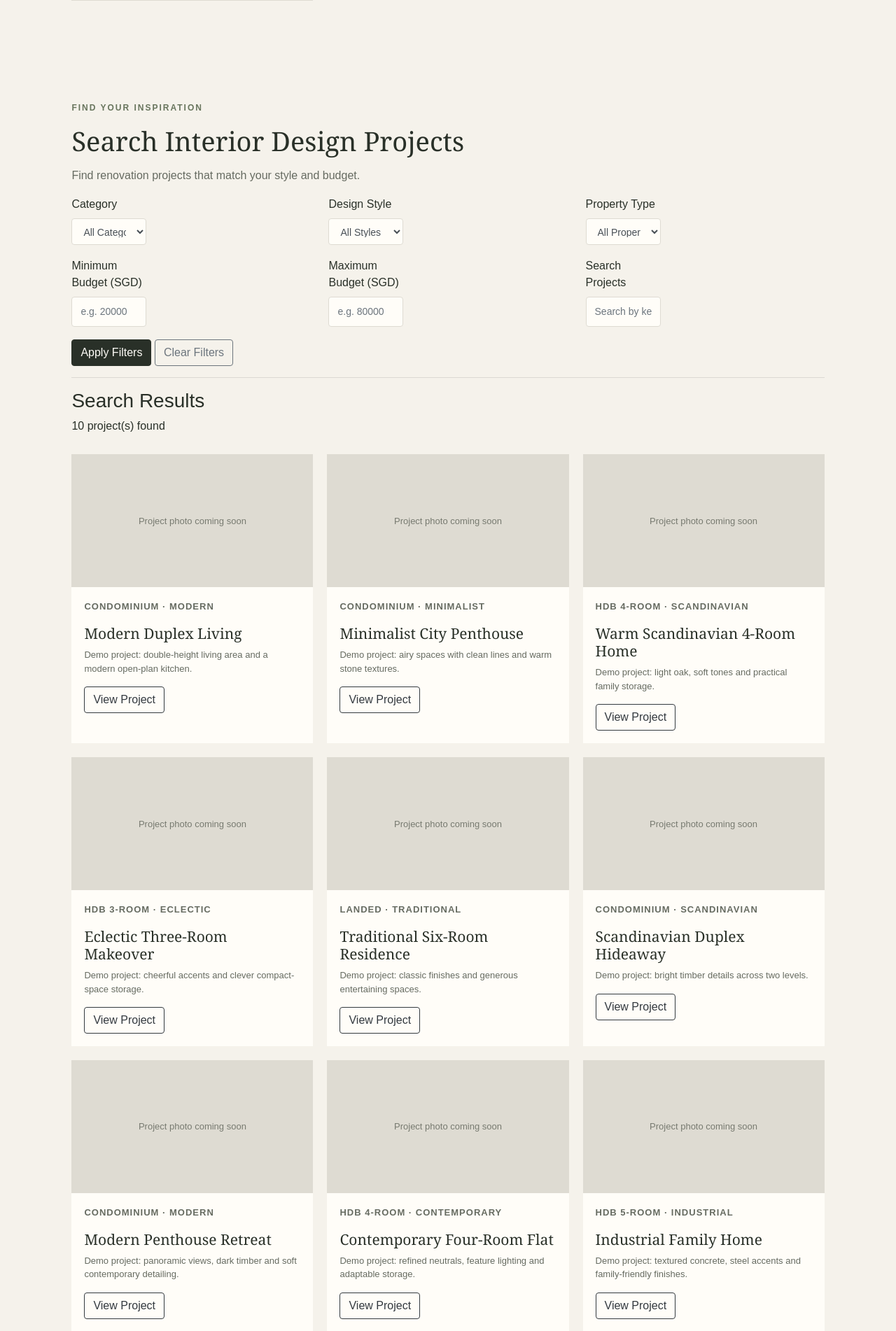
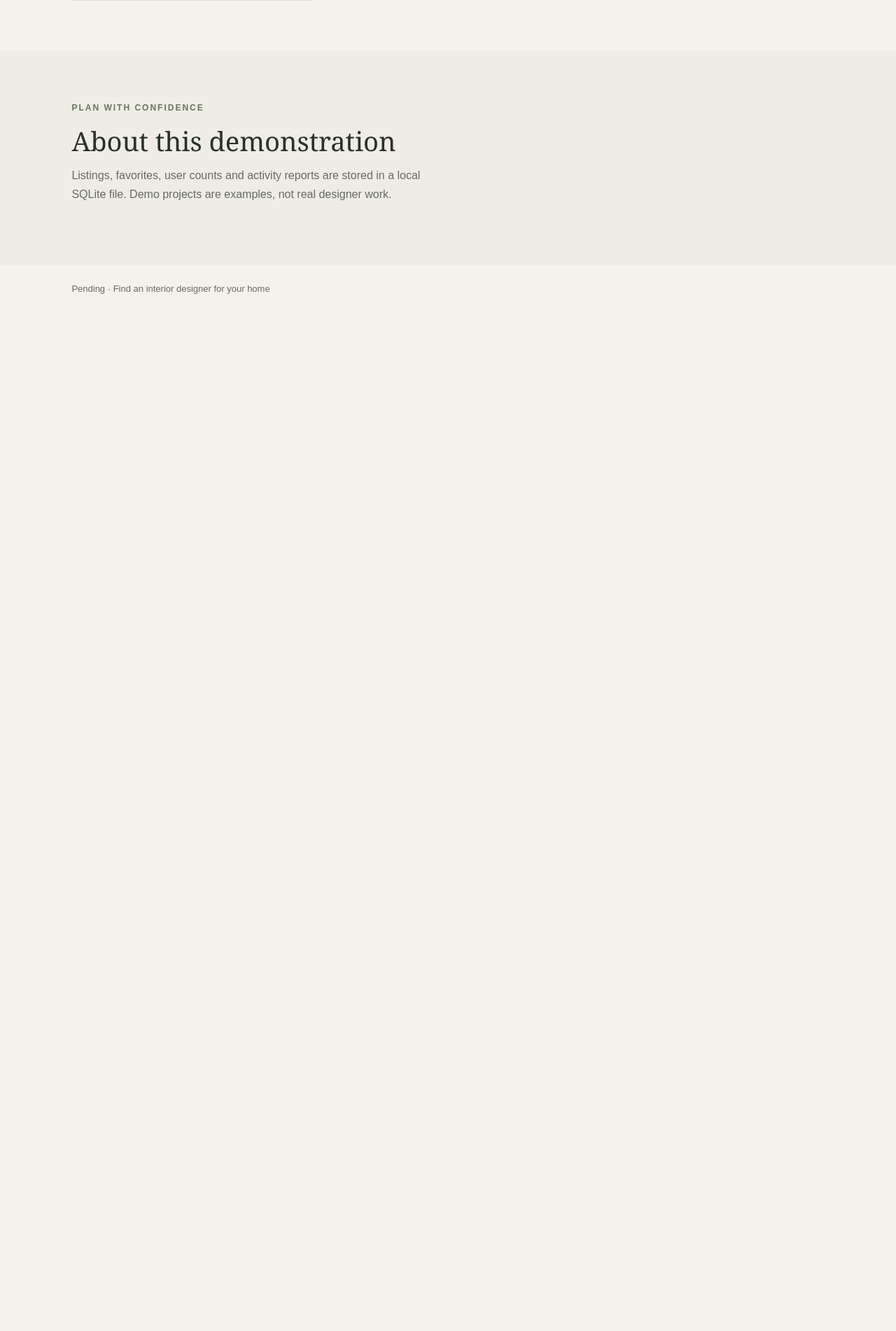
Before and after one commit to Daniel-Loh/Interior-Design, a Flask app: page / in a window 1280 px wide. Shown: the part 4272-6174 px from the top of the page at 70% size. After the commit the page ends 4692 px from the top, so only its background shows below. Run offline with Flask 3, Linux system fonts and the light colour scheme; data comes from the database, SQL or seed files in the repository; data that the repository does not hold is empty; some libraries are stand-ins or nearby versions.

Commit message:
fixed duplicate IDP in mainpage

```diff
--- a/templates/sites/Main.html
+++ b/templates/sites/Main.html
@@ -136,179 +136,6 @@
         </div>
     {% endif %}
 </section>
-
-
-<!-- CUSTOMER FEATURE US-C-01: FILTER IDPs -->
-
-<section class="section" id="customer-filters">
-
-    <p class="eyebrow">Find your inspiration</p>
-    <h2>Search Interior Design Projects</h2>
-    <p class="section-intro">
-        Find renovation projects that match your style and budget.
-    </p>
-
-    <!-- Customer Filtering Form -->
-    <form method="GET" action="{{ url_for('projects') }}#customer-filters">
-
-        <div class="form-row">
-
-            <!-- Category -->
-            <div class="form-group col-md-4">
-                <label>Category</label>
-                <select name="category" class="form-control">
-                    <option value="">All Categories</option>
-                    {% for category in options.get('category', []) %}
-                    <option value="{{ category }}"
-                        {% if filters.get('category') == category %}selected{% endif %}>
-                        {{ category }}
-                    </option>
-                    {% endfor %}
-                </select>
-            </div>
-
-            <!-- Design Style -->
-            <div class="form-group col-md-4">
-                <label>Design Style</label>
-                <select name="style" class="form-control">
-                    <option value="">All Styles</option>
-                    {% for style in options.get('style', []) %}
-                    <option value="{{ style }}"
-                        {% if filters.get('style') == style %}selected{% endif %}>
-                        {{ style }}
-                    </option>
-                    {% endfor %}
-                </select>
-            </div>
-
-            <!-- Property Type -->
-            <div class="form-group col-md-4">
-                <label>Property Type</label>
-                <select name="property_type" class="form-control">
-                    <option value="">All Property Types</option>
-                    {% for property in options.get('property_type', []) %}
-                    <option value="{{ property }}"
-                        {% if filters.get('property_type') == property %}selected{% endif %}>
-                        {{ property }}
-                    </option>
-                    {% endfor %}
-                </select>
-            </div>
-
-        </div>
-
-        <div class="form-row">
-
-            <!-- Minimum Budget -->
-            <div class="form-group col-md-4">
-                <label>Minimum Budget (SGD)</label>
-                <input type="number"
-                       name="budget_min"
-                       min="0"
-                       class="form-control"
-                       placeholder="e.g. 20000"
-                       value="{{ filters.get('budget_min', '') }}">
-            </div>
-
-            <!-- Maximum Budget -->
-            <div class="form-group col-md-4">
-                <label>Maximum Budget (SGD)</label>
-                <input type="number"
-                       name="budget_max"
-                       min="0"
-                       class="form-control"
-                       placeholder="e.g. 80000"
-                       value="{{ filters.get('budget_max', '') }}">
-            </div>
-
-            <!-- Keyword Search -->
-            <div class="form-group col-md-4">
-                <label>Search Projects</label>
-                <input type="text"
-                       name="q"
-                       class="form-control"
-                       placeholder="Search by keyword"
-                       value="{{ filters.get('q', '') }}">
-            </div>
-
-        </div>
-
-        <button type="submit" class="btn btn-dark">
-            Apply Filters
-        </button>
-
-        <a href="{{ url_for('projects') }}#customer-filters"
-           class="btn btn-outline-secondary">
-            Clear Filters
-        </a>
-
-    </form>
-
-    <hr>
-
-    <!-- Customer Search Results -->
-    <h3>Search Results</h3>
-    <p>{{ result_count }} project(s) found</p>
-
-    <div class="project-grid">
-
-        {% for project in projects %}
-
-        <article class="project-card">
-
-            <div class="project-image">
-
-                {% set cover = covers.get(project['id']) %}
-
-                {% if cover %}
-                <img src="{{ url_for('static', filename=cover['image_url']) }}"
-                     alt="{{ project['title'] }}"
-                     style="width:100%; height:100%; object-fit:cover;">
-                {% else %}
-                    Project photo coming soon
-                {% endif %}
-
-            </div>
-
-            <div class="project-info">
-
-                <p class="project-type">
-                    {{ project['property_type'] }} · {{ project['style'] }}
-                </p>
-
-                <h3>{{ project['title'] }}</h3>
-
-                <p>{{ project['description'] }}</p>
-
-                {% if project.get('budget') is not none %}
-                <p>
-                    Budget: SGD {{ project['budget'] }}
-                </p>
-                {% endif %}
-
-                <a href="{{ url_for('idp_view', project_id=project['id']) }}"
-                   class="btn btn-outline-dark">
-                    View Project
-                </a>
-
-            </div>
-
-        </article>
-
-        {% else %}
-
-        <p>No matching projects found.</p>
-
-        {% endfor %}
-
-    </div>
-
-</section>
-
-<!-- END CUSTOMER FEATURE US-C-01 -->
-
-
-<!-- Team section: add renovation guides or articles here. -->
 <section class="section section-muted" id="about">
     <p class="eyebrow">Plan with confidence</p>
     <h2>About this demonstration</h2>
```
